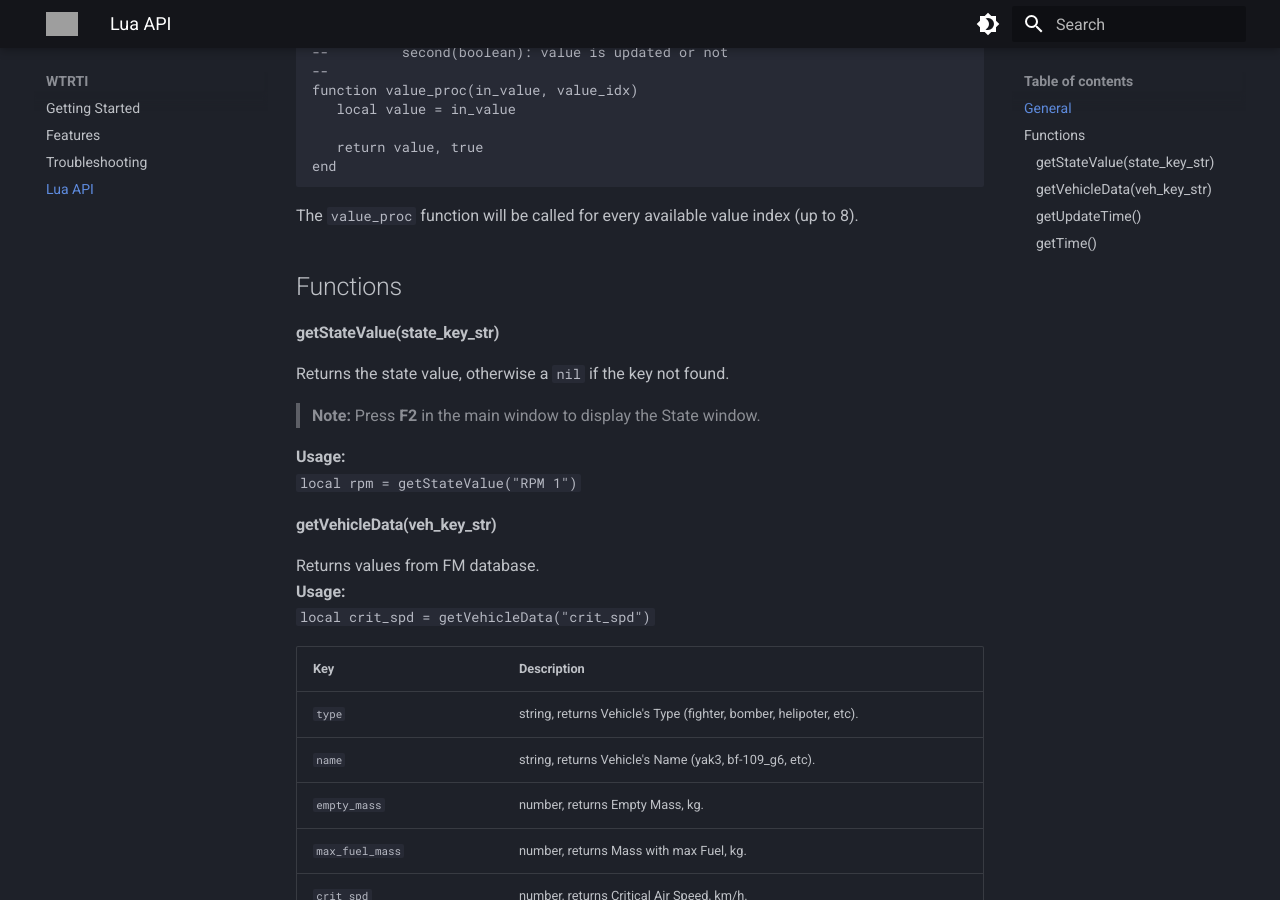
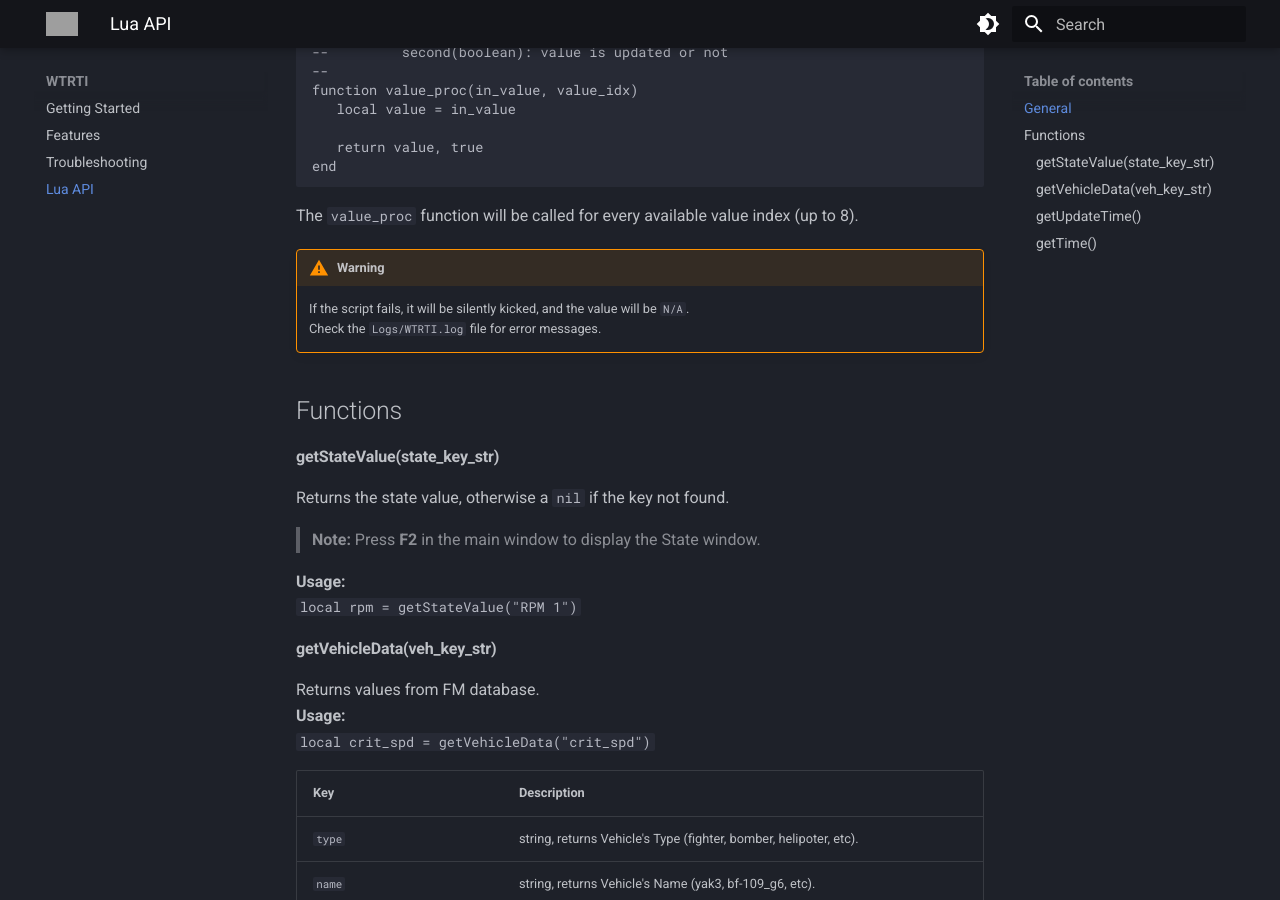
Before and after one commit to MeSoftHorny/WTRTI, an MkDocs documentation site: the page built from docs/docs/lua-api.md, in a window 1280 px wide and 900 px high, scrolled down 381 px. Built offline with MkDocs 1.6.1 and Material for MkDocs 9.7.7, drawn with Linux system fonts in a browser that asks for light colours; grey boxes are pictures that could not be loaded.

Commit message:
docs: Add a warning about "silently kicking" a script.

````diff
--- a/docs/docs/lua-api.md
+++ b/docs/docs/lua-api.md
@@ -16,6 +16,10 @@ end
 ```
 
 The `value_proc` function will be called for every available value index (up to 8).
+
+!!! warning
+    If the script fails, it will be silently kicked, and the value will be `N/A`.
+    Check the `Logs/WTRTI.log` file for error messages.
 
 ## Functions
 
````
